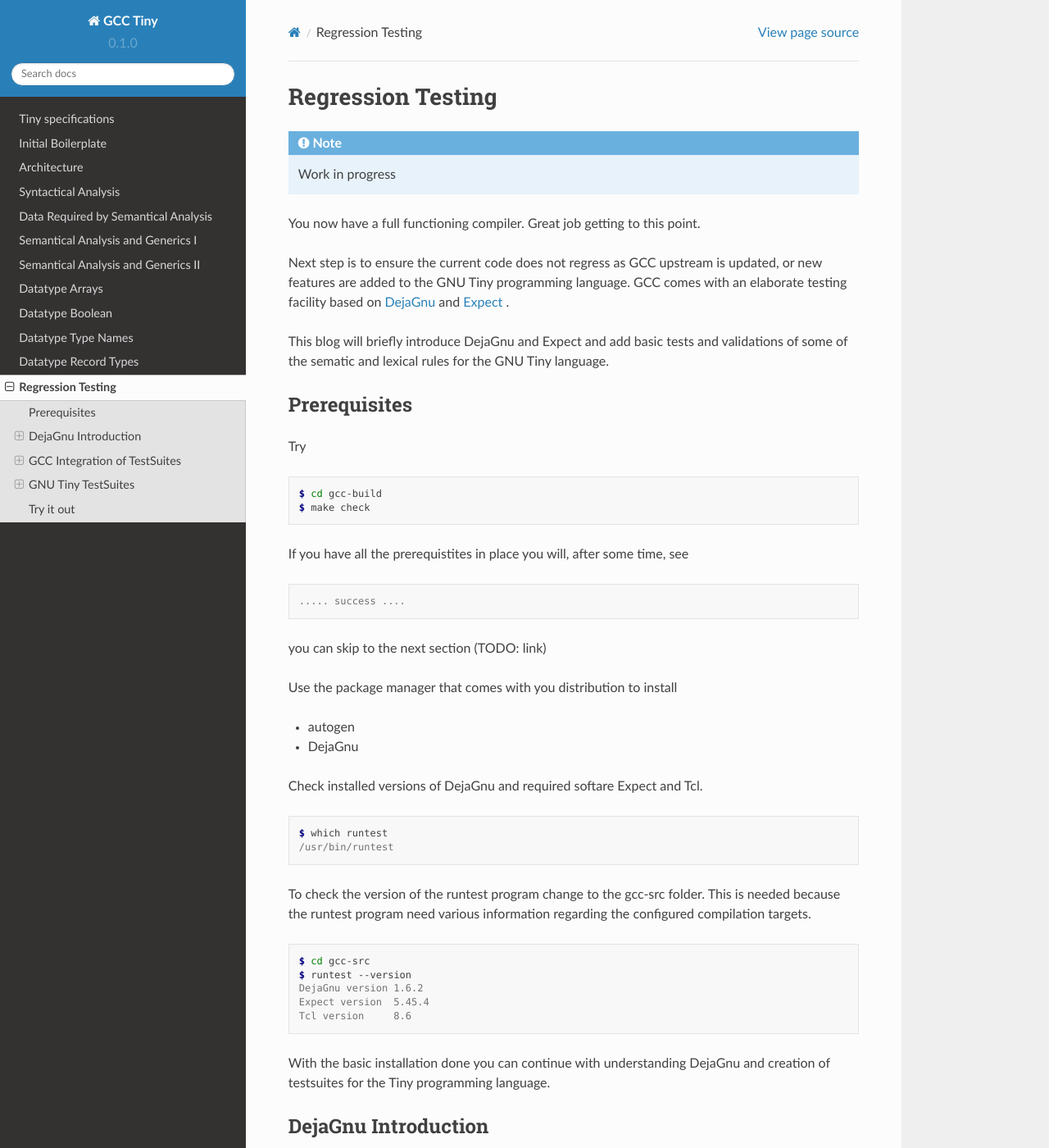
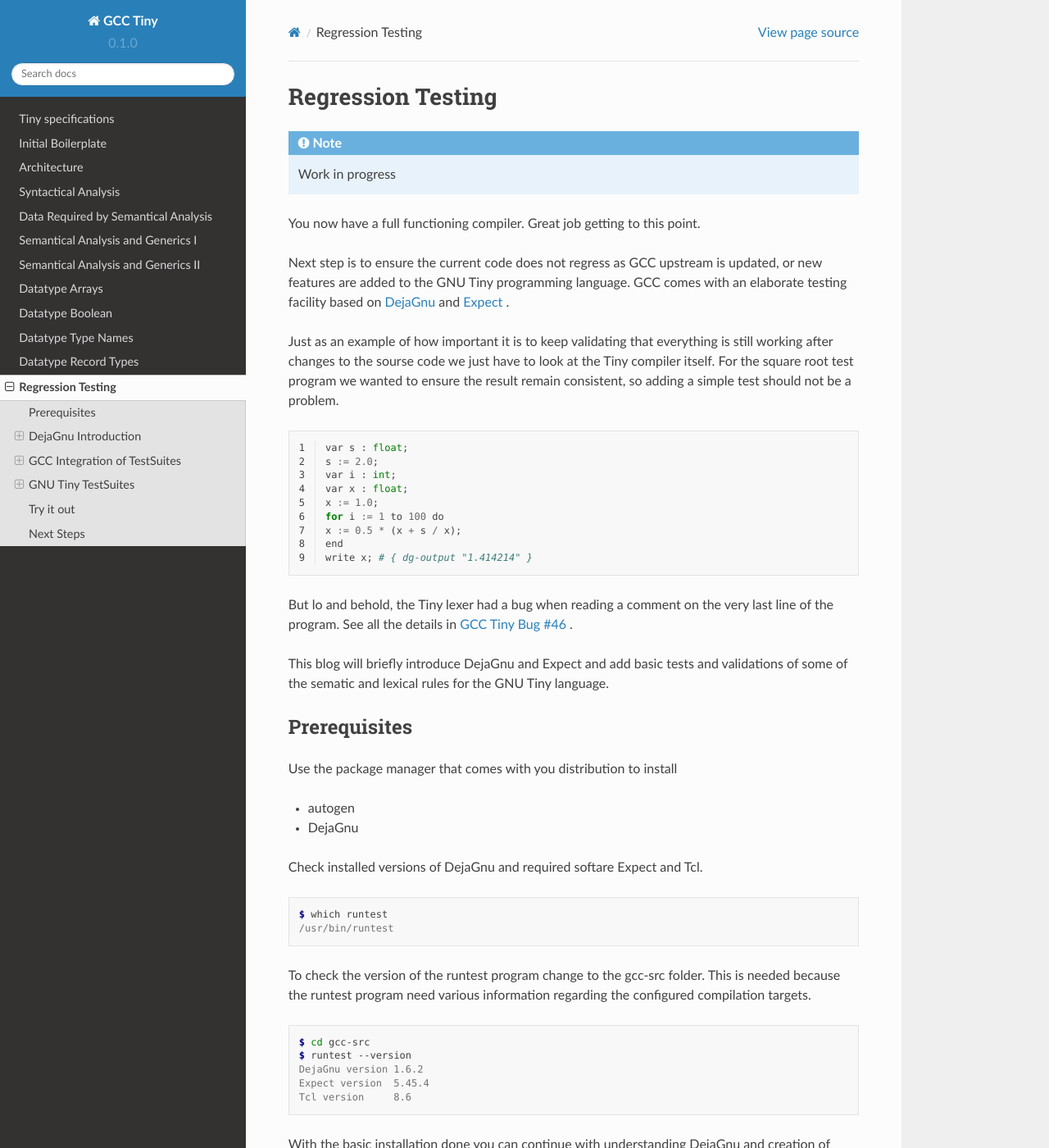
Before and after one commit to GCC-Tiny/gcc-tiny-docs-rtd, a Sphinx documentation site: the page built from docs/source/part12.rst, in a window 1280 px wide and 1400 px high. Shown: the whole window at 82% size. Built offline with Sphinx 7.4.7 and the Read the Docs theme 2.0.0, drawn with Linux system fonts in a browser that asks for light colours; some of the changed text lies outside the part shown.

Commit message:
part12: add intro

```diff
--- a/docs/source/part12.rst
+++ b/docs/source/part12.rst
@@ -16,27 +16,35 @@ and
 `Expect <https://wiki.tcl-lang.org/page/Expect>`_
 .
 
+Just as an example of how important it is to keep validating that everything
+is still working after changes to the sourse code we just have to look at the
+Tiny compiler itself. For the square root test program we wanted to ensure the
+result remain consistent, so adding a simple test should not be a problem.
+
+.. code-block::
+    :linenos:
+
+    var s : float;
+    s := 2.0;
+    var i : int;
+    var x : float;
+    x := 1.0;
+    for i := 1 to 100 do
+    x := 0.5 * (x + s / x);
+    end
+    write x; # { dg-output "1.414214" }
+
+But lo and behold, the Tiny lexer had a bug when reading a comment on the very
+last line of the program. See all the details in
+`GCC Tiny Bug #46 <https://github.com/GCC-Tiny/gcc-tiny-docs-rtd/issues/46>`_
+.
+
+
 This blog will briefly introduce DejaGnu and Expect and add basic tests and
 validations of some of the sematic and lexical rules for the GNU Tiny language.
 
 Prerequisites
 =============
-
-Try
-
-.. code-block:: shell-session
-
-    $ cd gcc-build
-    $ make check
-
-
-If you have all the prerequistites in place you will, after some time, see
-
-.. code-block:: shell-session
-
-    ..... success ....
-
-you can skip to the next section (TODO: link)
 
 Use the package manager that comes with you distribution to install
 
@@ -68,11 +76,13 @@ and creation of testsuites for the Tiny programming language.
 DejaGnu Introduction
 ====================
 
-.. https://www.embecosm.com/appnotes/ean8/ean8-howto-dejagnu-1.0.html
-.. https://www.gnu.org/software/dejagnu/dejagnu.pdf
-.. https://wiki.tcl-lang.org/page/Expect
-.. https://en.wikipedia.org/wiki/Expect
-.. Exploring Expect https://learning.oreilly.com/library/view/exploring-expect/9781565920903/
+There are a number of good references on how to implement DejaGnu:
+
+- `How to guide <https://www.embecosm.com/appnotes/ean8/ean8-howto-dejagnu-1.0.html>`_
+- `DejaGnu documentation <https://www.gnu.org/software/dejagnu/dejagnu.pdf>`_
+- `Expect programming <https://wiki.tcl-lang.org/page/Expect>`_
+- `Expect Wiki <https://en.wikipedia.org/wiki/Expect>`_
+- `Book Exploring Expect <https://learning.oreilly.com/library/view/exploring-expect/9781565920903/>`_
 
 DejaGnu is using the tcl extension Expect to control interactions with
 the GCC compilers, linux utilities and the produced output.
@@ -335,6 +346,7 @@ Create testsuite/lib/tiny-dg.exp
     return $output_file
     }
 
+The compiler is invoked on line 47 via the function tiny_compile.
 
 With the files in place the next step is to add the integration into the Makefile,
 and to start to populate the Tiny testsuites with meaningful tests.
@@ -452,7 +464,7 @@ If everything goes well you should see something like
 
     make[1]: Leaving directory '/home/chatai/github/gcc-build'
 
-Now a good time to try the new target for the tine test suite.
+Now would be a good time to try the new target for the Tiny test suite.
 
 .. code-block:: shell
 
@@ -504,9 +516,6 @@ features:
     +# List of targets that can use the generic check- rule and its // variant.
     +# Invoke with make check-tiny
     +lang_checks += check-tiny
-    +lang_checks_parallelized += check-tiny
-    +# For description see the check_$lang_parallelize comment in gcc/Makefile.in.
-    +check_tiny_parallelize = 10000
 
 To activate the changes to the Make-lang.in file you need to run make again.
 
@@ -596,22 +605,38 @@ create lib/tiny.exp
 Lexical testing
 ---------------
 
-Does the language scanner follow all the rules of the input characters, and will proper error messages get emitted if there are illegal constructs.
+Does the language scanner follow all the rules of the input characters,
+and will proper error messages get emitted if there are illegal constructs.
 
 Syntactical testing
 -------------------
 
-Does the language parser follow all the rules of the syntax and will the compiler generate meaningful, even helpful, hints on how to fix the syntax error.
+Does the language parser follow all the rules of the syntax and will the
+compiler generate meaningful, even helpful, hints on how to fix the
+syntax error.
 
 
 Semantically testing
 --------------------
 
-Will the compiled code produce the expected results, including error handling like zero divide, over/underflows etc.
+Will the compiled code produce the expected results, including error handling
+like zero divide, over/underflows etc.
 
-Will datatypes be enforced, and proper diagnostic messages created to there are unsupported assignments or calculations, For example: a=10*true is not a valid expression and assignment.
+Will datatypes be enforced, and proper diagnostic messages created to there
+are unsupported assignments or calculations, For example: a=10*true is not
+a valid expression and assignment.
 
 Try it out
 ==========
 
 make check-tiny
+
+
+Next Steps
+==========
+
+- Add parallel testsuite execution
+- Refactor Tiny utilities into separate file
+- Explain all the DejaGnu directives
+- Deep dive into runtest script
+- ...
```
Also changed, not shown: other parts of docs/source/part12.rst (+1 -0 lines).
